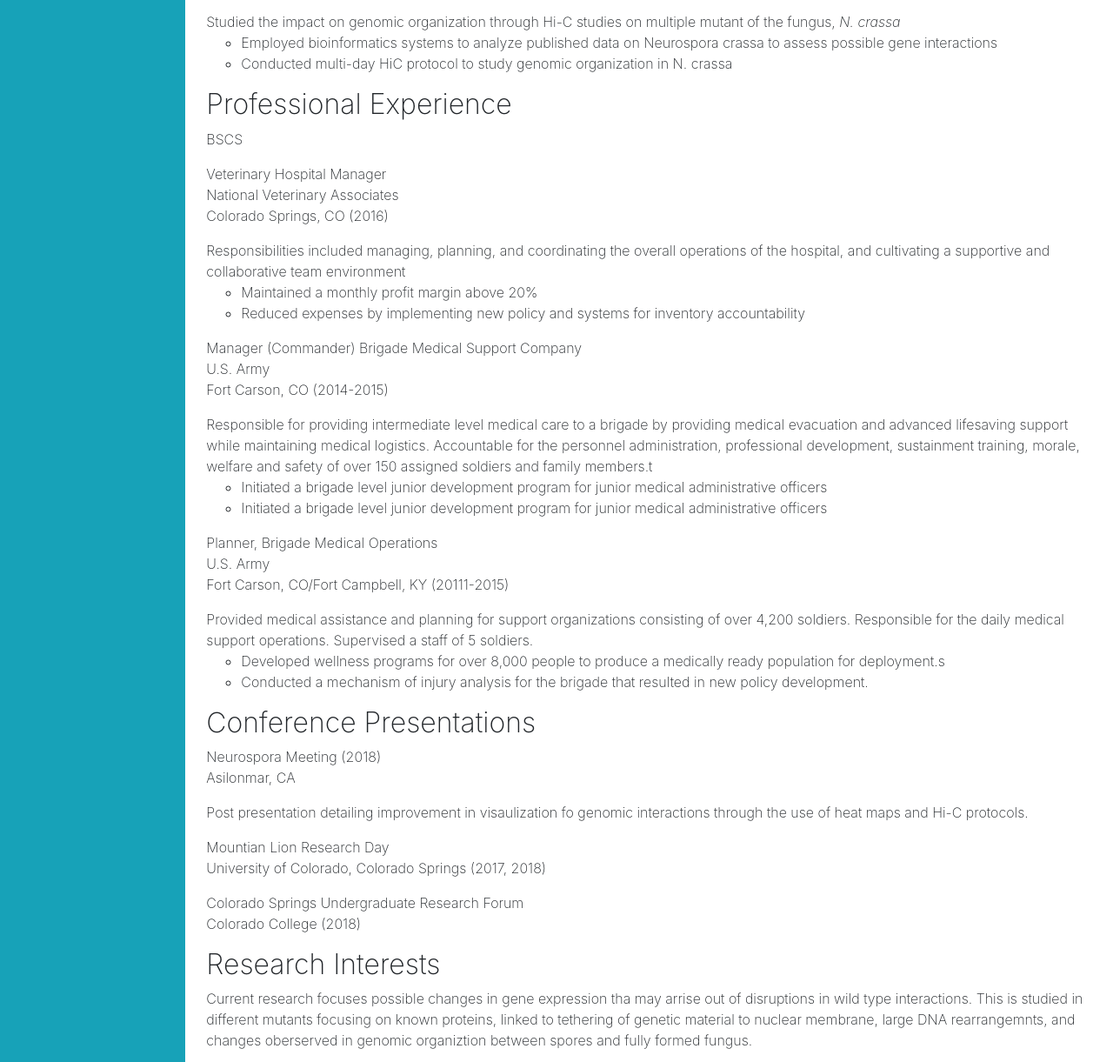
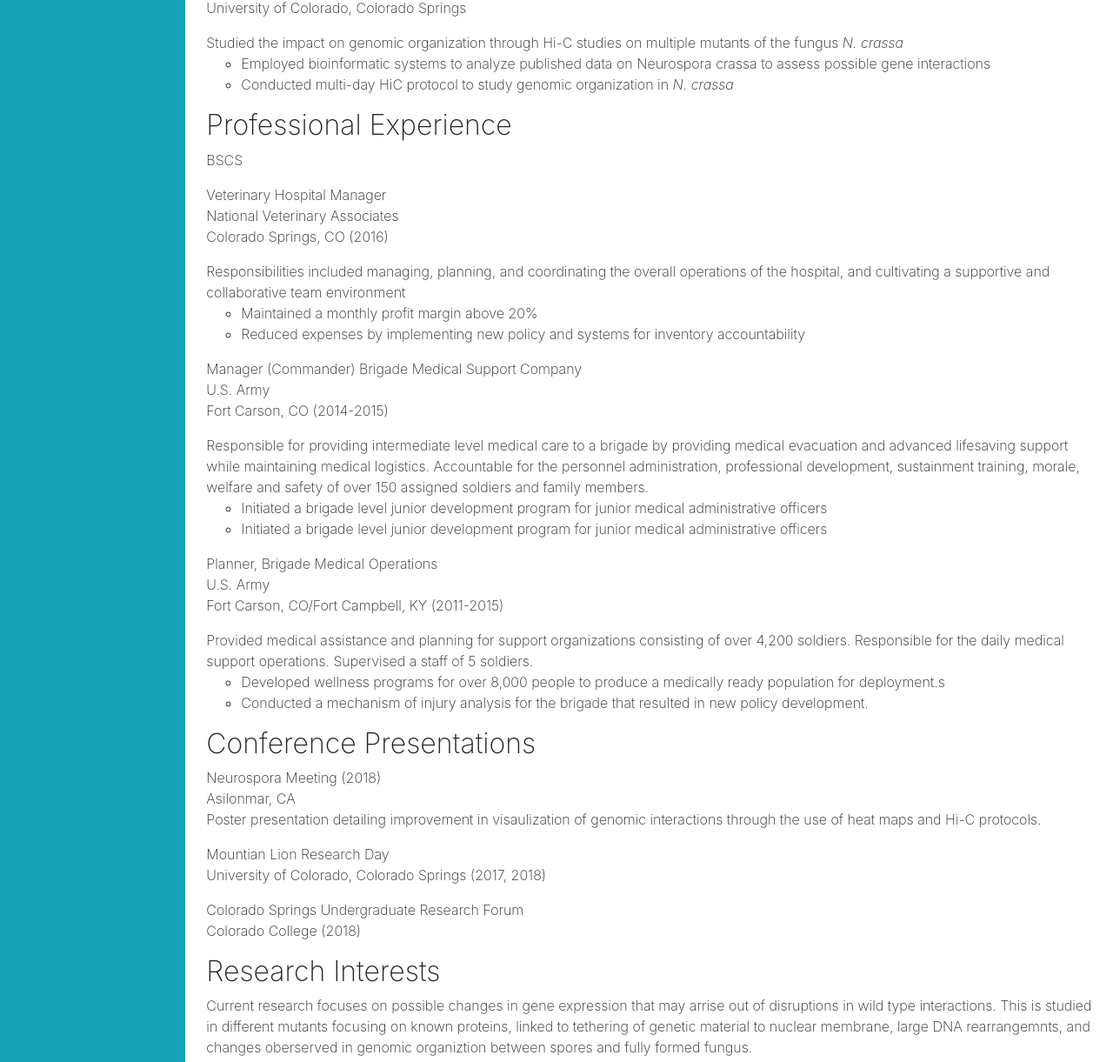
Before and after one commit to srodrig9/Profile, a plain HTML site: page cv_practice_v2.html in a window 1280 px wide. Shown: the part 735-1956 px from the top of the page at 87% size. Drawn offline with nearby package versions, Linux system fonts and the light colour scheme.

Commit message:
updated profile

```diff
--- a/cv_practice_v2.html
+++ b/cv_practice_v2.html
@@ -8,10 +8,10 @@
 
                 <img src="../picture1 copy.jpg" alt="Signature">
                 </div>
-                <p>1490 Falcon Valley , Apt. 108, Colorado Springs, CO 80921, 951-893-0926, sara.rodriguez01@gmail.com</p>
+                <p>1490 Falcon Valley Hts., Apt. 108, Colorado Springs, CO 80921, 951-893-0926, sara.rodriguez01@gmail.com</p>
          </div>
     </div>
-
+    dfg
 <body>
          <nav class="navbar navbar-dark sticky-top bg-dark flex-md-nowrap p-0">
                 <a class="navbar-brand col-sm-3 col-md-2 mr-0" href="#">Sara Rodriguez</a>
@@ -96,10 +96,10 @@
                             <p>Student Research Assistant (August 2017 - Present)<br>Klocko Lab, Department of Chemistry and Biochemistry<br>University of Colorado, Colorado Springs</p>
 
                         <ul class="list-unstyled">
-                             <li>Studied the impact on genomic organization through Hi-C studies on multiple mutant of the fungus,<i> N. crassa</i></li>
+                             <li>Studied the impact on genomic organization through Hi-C studies on multiple mutants of the fungus<i> N. crassa</i></li>
                                 <ul>
-                                    <li>Employed bioinformatics systems to analyze published data on Neurospora crassa to assess possible gene interactions</li>
-                                    <li>Conducted multi-day HiC protocol to study genomic organization in N. crassa </li>
+                                    <li>Employed bioinformatic systems to analyze published data on Neurospora crassa to assess possible gene interactions</li>
+                                    <li>Conducted multi-day HiC protocol to study genomic organization in <i>N. crassa</i> </li>
                                   </ul>
                              </li>
                         </ul>
@@ -118,7 +118,7 @@
                             </p>
                             <p>Manager (Commander) Brigade Medical Support Company<br>U.S. Army<br>Fort Carson, CO (2014-2015)<br>
                                 <ul class="list-unstyled">
-                                        <li>Responsible for providing intermediate level medical care to a brigade by providing medical evacuation and advanced lifesaving support while maintaining medical logistics. Accountable for the personnel administration, professional development, sustainment training, morale, welfare and safety of over 150 assigned soldiers and family members.t</li>
+                                        <li>Responsible for providing intermediate level medical care to a brigade by providing medical evacuation and advanced lifesaving support while maintaining medical logistics. Accountable for the personnel administration, professional development, sustainment training, morale, welfare and safety of over 150 assigned soldiers and family members.</li>
                                            <ul>
                                                <li>Initiated a brigade level junior development program for junior medical administrative officers</li>
                                                <li>Initiated a brigade level junior development program for junior medical administrative officers</li>
@@ -126,7 +126,7 @@
                                         </li>
                                  </ul>
                             </p>
-                            <p>Planner, Brigade Medical Operations<br>U.S. Army<br>Fort Carson, CO/Fort Campbell, KY (20111-2015)<br>
+                            <p>Planner, Brigade Medical Operations<br>U.S. Army<br>Fort Carson, CO/Fort Campbell, KY (2011-2015)<br>
                                 <ul class="list-unstyled">
                                         <li>Provided medical assistance and planning for support organizations consisting of over 4,200 soldiers. Responsible for the daily medical support operations. Supervised a staff of 5 soldiers.</li>
                                            <ul>
@@ -139,14 +139,14 @@
 
 
                         <h2 id="Conference Presentations" class="fontw">Conference Presentations</h2>
-                            <p>Neurospora Meeting (2018)<br>Asilonmar, CA</p>
-                            <p>Post presentation detailing improvement in visaulization fo genomic interactions through the use of heat maps and Hi-C protocols. </p>
+                            <p>Neurospora Meeting (2018)<br>Asilonmar, CA<br>
+                            Poster presentation detailing improvement in visaulization of genomic interactions through the use of heat maps and Hi-C protocols. </p>
                             <p>Mountian Lion Research Day<br>University of Colorado, Colorado Springs (2017, 2018)</p>
                             <p>Colorado Springs Undergraduate Research Forum<br>Colorado College (2018)</p>
                         <h2 id="Research Interests" class="fontw">Research Interests</h2>
-                            <p>Current research focuses possible changes in gene expression tha may arrise out of disruptions in wild type interactions. This is studied in different mutants focusing on known proteins, linked to tethering of genetic material to nuclear membrane, large DNA rearrangemnts, and changes oberserved in genomic organiztion between spores and fully formed fungus.</p>
+                            <p>Current research focuses on possible changes in gene expression that may arrise out of disruptions in wild type interactions. This is studied in different mutants focusing on known proteins, linked to tethering of genetic material to nuclear membrane, large DNA rearrangemnts, and changes oberserved in genomic organiztion between spores and fully formed fungus.</p>
                         <h2 id="Teaching Interests" class="fontw">Teaching Interests</h2>
-                            <p>Having a had the opportunity to teach allows me to postively influencce a new generation of scientits while I continue to hone my skills as a scientist, mentor and educator.</p>
+                            <p>Having the opportunity to teach allows me to postively influencce a new generation of scientits while I continue to hone my skills as a scientist, mentor and educator.</p>
                         <h2 id="Volunteer Opportunities" class="fontw">Volunteer Opportunities</h2>
                              <p>Saint Francis Medical Center, Colorado Springs, Colorado (April 2017 - Present)<br>Pikes Peak Hospice and Palliative Care, Colorado Springs, Colorado (April 2017 - January 2018)</p>
 
```
